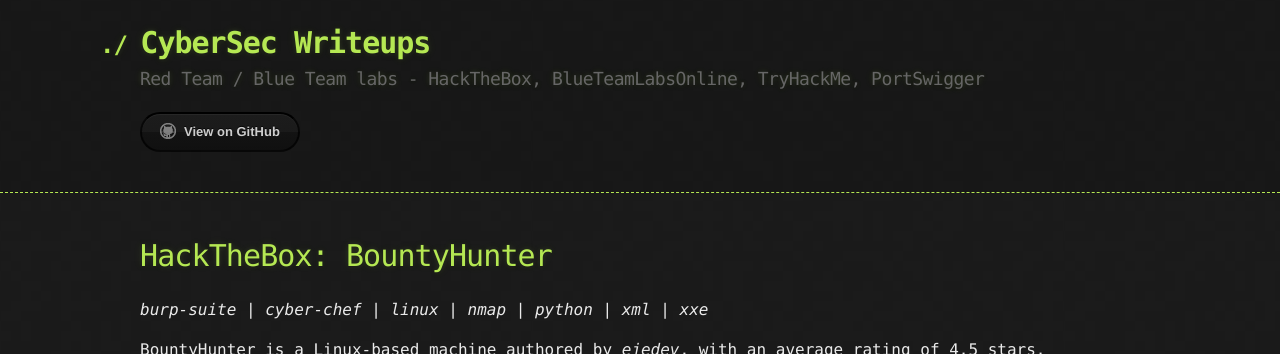
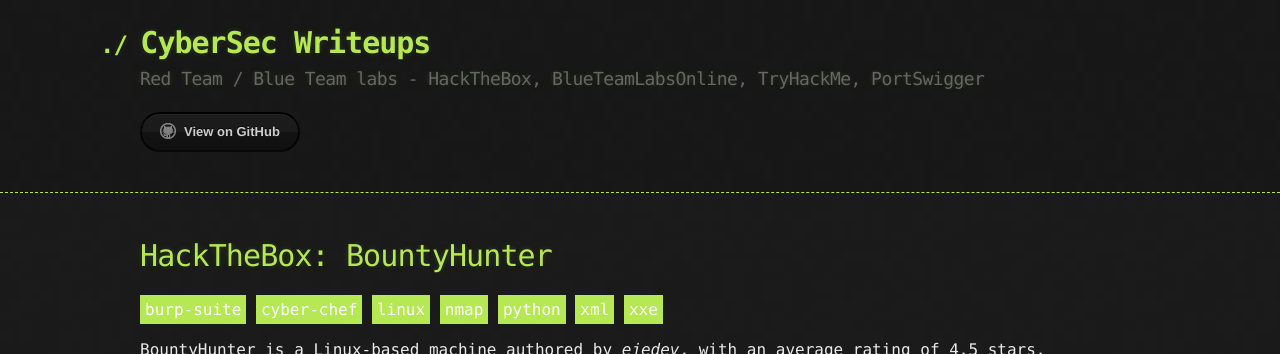
Before and after one commit to terryf82/terryf82.github.io, a Jekyll site: the page built from _posts/2021-10-26-bounty-hunter.md, in a window 1280 px wide, cut to the strip 0-354 px from the top of the page. Built offline with Jekyll 4.4.1, drawn with Linux system fonts in a browser that asks for light colours.

Commit message:
formatting improvements

```diff
--- a/_layouts/post.html
+++ b/_layouts/post.html
@@ -6,7 +6,7 @@
 <h1>{{ page.title }}</h1>
 
 {% if page.tags %}
-  <em>{{ page.tags | join: "</em> | <em>" }}</em>
+  <span class='tag'>{{ page.tags | join: "</span> <span class='tag'>" }}</span>
 {% endif %}
 
 <!-- <p class="view">by {{ page.author | default: site.author }}</p> -->
--- a/assets/css/style.scss
+++ b/assets/css/style.scss
@@ -2,3 +2,9 @@
 ---
 
 @import 'jekyll-theme-hacker';
+
+.tag {
+  background-color:#b5e853;
+  color:#fff;
+  padding:5px;
+}
```
Also changed, not shown: index.md (+5 -1 lines), favicon.ico (added).
